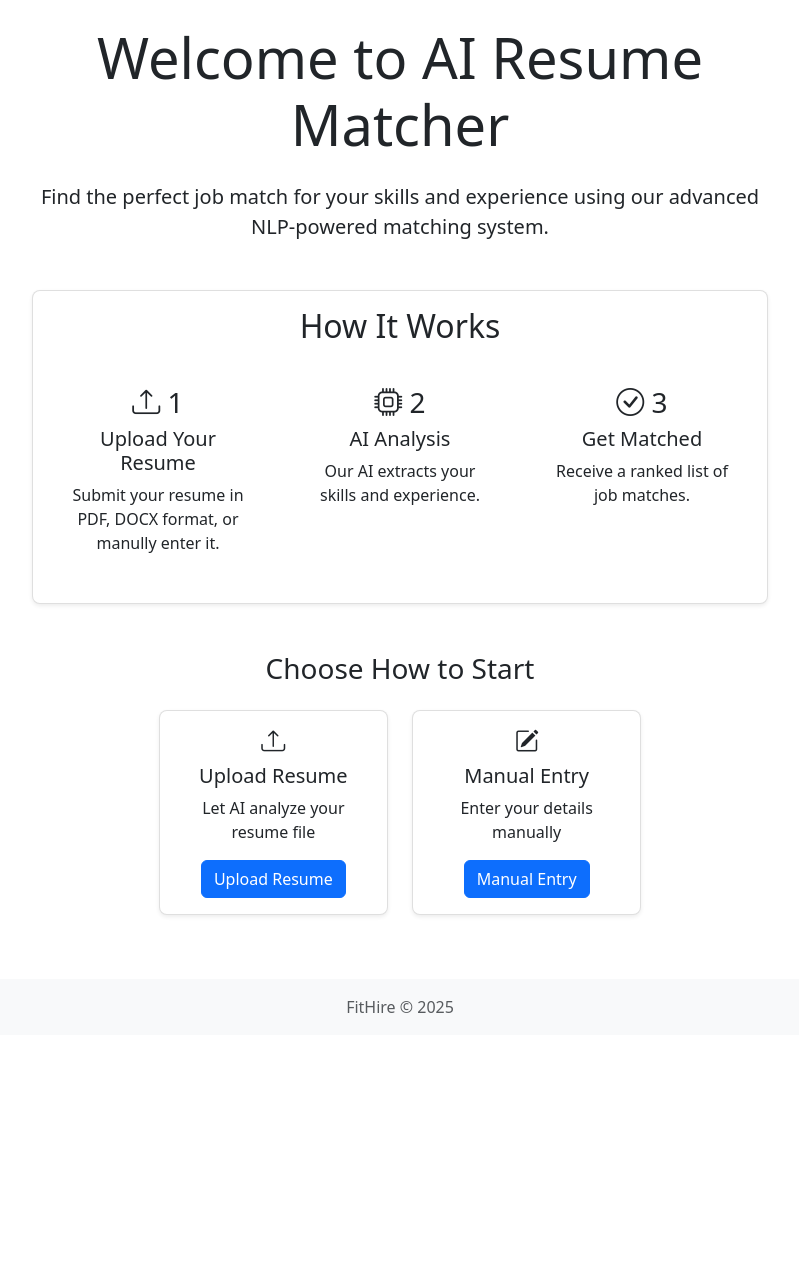
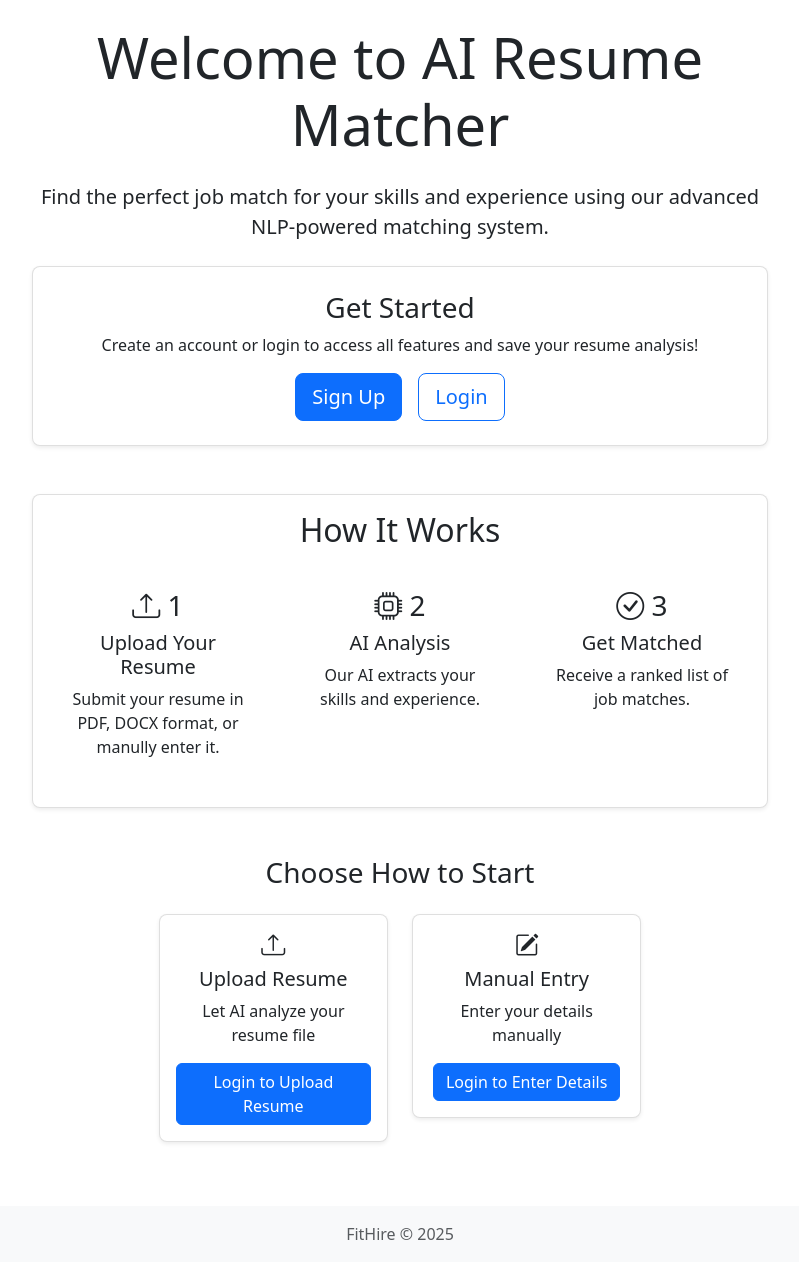
Before and after one commit to sahermuhamed1/FitHire-AI, a Flask app: page / in a window 1280 px wide. Shown: the part 56-1318 px from the top of the page, without its empty margins (240-1039 px from the left). Before the commit the page ends 1069 px from the top, so only its background shows below. Run offline with Flask 2, Linux system fonts and the light colour scheme; parts of the project's set-up code (start-up, migrations or seed data) failed here and were passed over; some libraries are stand-ins or nearby versions.

Commit message:
Enhance welcome page with visible login/signup prompts

```diff
--- a/app/templates/index.html
+++ b/app/templates/index.html
@@ -7,6 +7,21 @@
     <div class="col-md-8 text-center">
         <h1 class="display-4 mb-4">Welcome to AI Resume Matcher</h1>
         <p class="lead">Find the perfect job match for your skills and experience using our advanced NLP-powered matching system.</p>
+
+        {% if not current_user.is_authenticated %}
+        <div class="mt-4 mb-5">
+            <div class="card">
+                <div class="card-body py-4">
+                    <h3>Get Started</h3>
+                    <p>Create an account or login to access all features and save your resume analysis!</p>
+                    <div class="d-flex justify-content-center gap-3">
+                        <a href="{{ url_for('auth.signup') }}" class="btn btn-primary btn-lg">Sign Up</a>
+                        <a href="{{ url_for('auth.login') }}" class="btn btn-outline-primary btn-lg">Login</a>
+                    </div>
+                </div>
+            </div>
+        </div>
+        {% endif %}
 
         <div class="card mt-5">
             <div class="card-body">
@@ -46,7 +61,9 @@
                             <h4><i class="bi bi-upload"></i></h4>
                             <h5>Upload Resume</h5>
                             <p>Let AI analyze your resume file</p>
-                            <a href="{{ url_for('main.upload_resume') }}" class="btn btn-primary">Upload Resume</a>
+                            <a href="{% if current_user.is_authenticated %}{{ url_for('main.upload_resume') }}{% else %}{{ url_for('auth.login') }}{% endif %}" class="btn btn-primary">
+                                {% if not current_user.is_authenticated %}Login to {% endif %}Upload Resume
+                            </a>
                         </div>
                     </div>
                 </div>
@@ -56,12 +73,24 @@
                             <h4><i class="bi bi-pencil-square"></i></h4>
                             <h5>Manual Entry</h5>
                             <p>Enter your details manually</p>
-                            <a href="{{ url_for('main.manual_entry') }}" class="btn btn-primary">Manual Entry</a>
+                            <a href="{% if current_user.is_authenticated %}{{ url_for('main.manual_entry') }}{% else %}{{ url_for('auth.login') }}{% endif %}" class="btn btn-primary">
+                                {% if not current_user.is_authenticated %}Login to {% endif %}Enter Details
+                            </a>
                         </div>
                     </div>
                 </div>
             </div>
         </div>
+
+        {% if current_user.is_authenticated %}
+        <div class="alert alert-info mt-4">
+            <h4>Welcome back, {{ current_user.username }}!</h4>
+            <p>Continue your job search or upload a new resume.</p>
+            {% if session.get('job_matches') %}
+                <a href="{{ url_for('main.dashboard') }}" class="btn btn-info">View Your Job Matches</a>
+            {% endif %}
+        </div>
+        {% endif %}
     </div>
 </div>
 {% endblock %}
```
